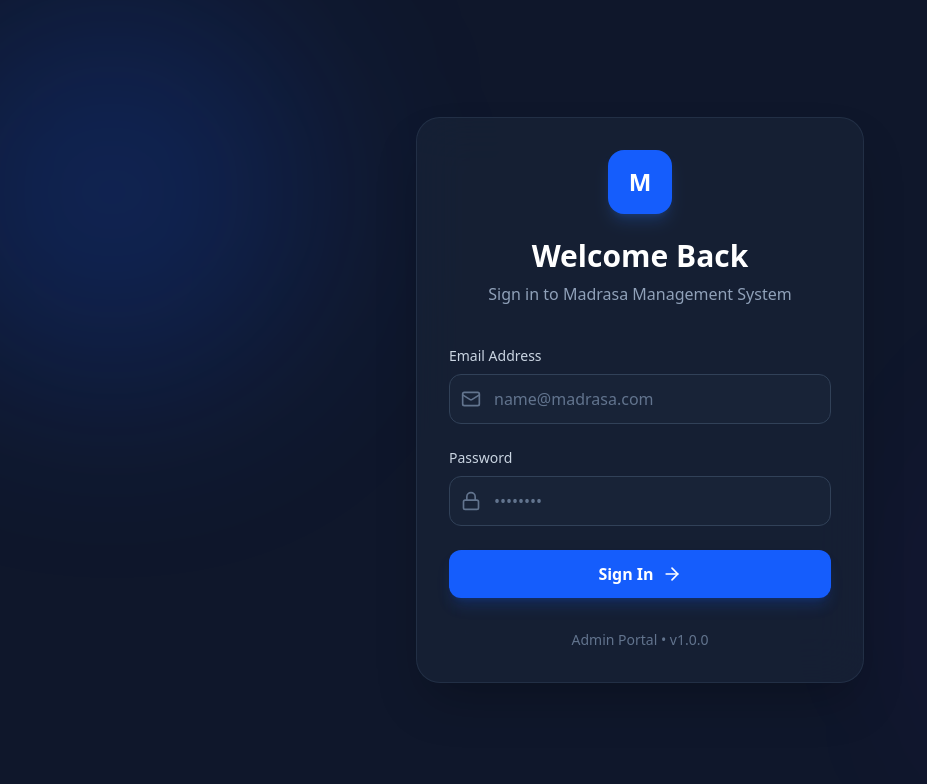
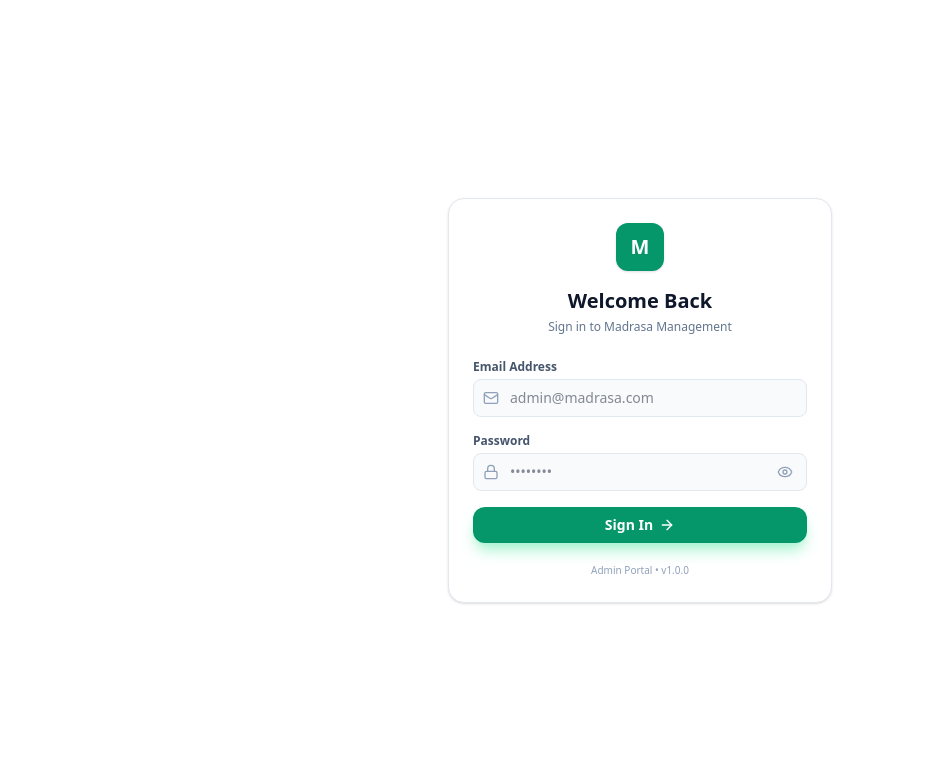
Before and after one commit to usman678zafar/MMS, a Next.js app: page /login in a window 1280 px wide. Shown: the top 784 px of the page, without its empty margins (0-927 px from the left). Built offline with nearby package versions, Linux system fonts and the light colour scheme; no server answers.

Commit message:
login form improvised

```diff
--- a/src/app/login/page.js
+++ b/src/app/login/page.js
@@ -2,11 +2,12 @@
 import React, { useState, useEffect } from 'react';
 import { useAuth } from '@/context/AuthContext';
 import { useRouter } from 'next/navigation';
-import { Mail, Lock, Loader2, ArrowRight } from 'lucide-react';
+import { Mail, Lock, Loader2, ArrowRight, Eye, EyeOff } from 'lucide-react';
 
 export default function Login() {
   const [email, setEmail] = useState('');
   const [password, setPassword] = useState('');
+  const [showPassword, setShowPassword] = useState(false);
   const [loading, setLoading] = useState(false);
   const [error, setError] = useState(null);
   const { signIn, user } = useAuth();
@@ -36,72 +37,77 @@ export default function Login() {
   if (user) return null;
 
   return (
-    <div className="min-h-screen bg-slate-900 flex items-center justify-center p-4 relative overflow-hidden">
-      <div className="absolute top-0 -left-20 w-96 h-96 bg-blue-600/20 rounded-full blur-[100px]" />
-      <div className="absolute bottom-0 -right-20 w-96 h-96 bg-purple-600/10 rounded-full blur-[100px]" />
-
-      <div className="w-full max-w-md">
-        <div className="bg-slate-800/50 backdrop-blur-xl border border-slate-700/50 p-8 rounded-3xl shadow-2xl">
-          <div className="text-center mb-10">
-            <div className="inline-flex h-16 w-16 items-center justify-center bg-blue-600 rounded-2xl shadow-lg shadow-blue-500/20 mb-6">
-              <span className="text-white text-2xl font-bold">M</span>
+    <div className="min-h-screen bg-white flex items-center justify-center p-4">
+      <div className="w-full max-w-sm">
+        <div className="bg-white border border-slate-200 p-6 rounded-2xl shadow-sm">
+          <div className="text-center mb-6">
+            <div className="inline-flex h-12 w-12 items-center justify-center bg-primary-600 rounded-xl shadow-sm mb-4">
+              <span className="text-white text-xl font-bold">M</span>
             </div>
-            <h1 className="text-3xl font-bold text-white mb-2">Welcome Back</h1>
-            <p className="text-slate-400">Sign in to Madrasa Management System</p>
+            <h1 className="text-xl font-bold text-slate-900 mb-1">Welcome Back</h1>
+            <p className="text-xs text-slate-500">Sign in to Madrasa Management</p>
           </div>
 
-          <form onSubmit={handleSubmit} className="space-y-6">
+          <form onSubmit={handleSubmit} className="space-y-4">
             {error && (
-              <div className="bg-red-500/10 border border-red-500/20 text-red-400 p-3 rounded-lg text-sm text-center">
+              <div className="bg-red-50 border border-red-100 text-red-600 p-2 rounded-lg text-xs text-center">
                 {error}
               </div>
             )}
             <div>
-              <label className="block text-sm font-medium text-slate-300 mb-2">Email Address</label>
+              <label className="block text-xs font-semibold text-slate-600 mb-1">Email Address</label>
               <div className="relative">
-                <Mail className="absolute left-3 top-1/2 -translate-y-1/2 h-5 w-5 text-slate-500" />
+                <Mail className="absolute left-2.5 top-1/2 -translate-y-1/2 h-4 w-4 text-slate-400" />
                 <input
                   type="email"
                   required
                   value={email}
                   onChange={(e) => setEmail(e.target.value)}
-                  className="w-full pl-11 pr-4 py-3 bg-slate-800/50 border border-slate-700 rounded-xl text-white placeholder-slate-500 focus:ring-2 focus:ring-blue-500 focus:border-transparent outline-none transition-all"
-                  placeholder="name@madrasa.com"
+                  className="w-full pl-9 pr-3 py-2 bg-slate-50 border border-slate-200 rounded-lg text-slate-900 text-sm focus:ring-2 focus:ring-primary-500 outline-none transition-all"
+                  placeholder="admin@madrasa.com"
                 />
               </div>
             </div>
             <div>
-              <label className="block text-sm font-medium text-slate-300 mb-2">Password</label>
-              <div className="relative">
-                <Lock className="absolute left-3 top-1/2 -translate-y-1/2 h-5 w-5 text-slate-500" />
+              <label className="block text-xs font-semibold text-slate-600 mb-1">Password</label>
+              <div className="relative flex items-center">
+                <Lock className="absolute left-2.5 h-4 w-4 text-slate-400" />
                 <input
-                  type="password"
+                  type={showPassword ? 'text' : 'password'}
                   required
                   value={password}
                   onChange={(e) => setPassword(e.target.value)}
-                  className="w-full pl-11 pr-4 py-3 bg-slate-800/50 border border-slate-700 rounded-xl text-white placeholder-slate-500 focus:ring-2 focus:ring-blue-500 focus:border-transparent outline-none transition-all"
+                  className="w-full pl-9 pr-10 py-2 bg-slate-50 border border-slate-200 rounded-lg text-slate-900 text-sm focus:ring-2 focus:ring-primary-500 outline-none transition-all"
                   placeholder="••••••••"
                 />
+                <button
+                  type="button"
+                  onClick={() => setShowPassword(!showPassword)}
+                  className="absolute right-2.5 p-1 text-slate-400 hover:text-slate-600 transition-colors focus:outline-none"
+                  tabIndex="-1"
+                >
+                  {showPassword ? <EyeOff className="h-4 w-4" /> : <Eye className="h-4 w-4" />}
+                </button>
               </div>
             </div>
 
             <button
               type="submit"
               disabled={loading}
-              className="w-full bg-blue-600 hover:bg-blue-500 text-white font-semibold py-3 rounded-xl shadow-lg shadow-blue-600/20 flex items-center justify-center space-x-2 transition-all group active:scale-95"
+              className="w-full btn btn-primary py-2 text-sm flex items-center justify-center space-x-1.5 transition-all active:scale-95 mt-2"
             >
               {loading ? (
-                <Loader2 className="h-5 w-5 animate-spin" />
+                <Loader2 className="h-4 w-4 animate-spin" />
               ) : (
                 <>
                   <span>Sign In</span>
-                  <ArrowRight className="h-5 w-5 group-hover:translate-x-1 transition-transform" />
+                  <ArrowRight className="h-4 w-4" />
                 </>
               )}
             </button>
           </form>
 
-          <div className="mt-8 text-center text-slate-500 text-sm">
+          <div className="mt-5 text-center text-slate-400 text-[10px]">
             Admin Portal &bull; v1.0.0
           </div>
         </div>
```
